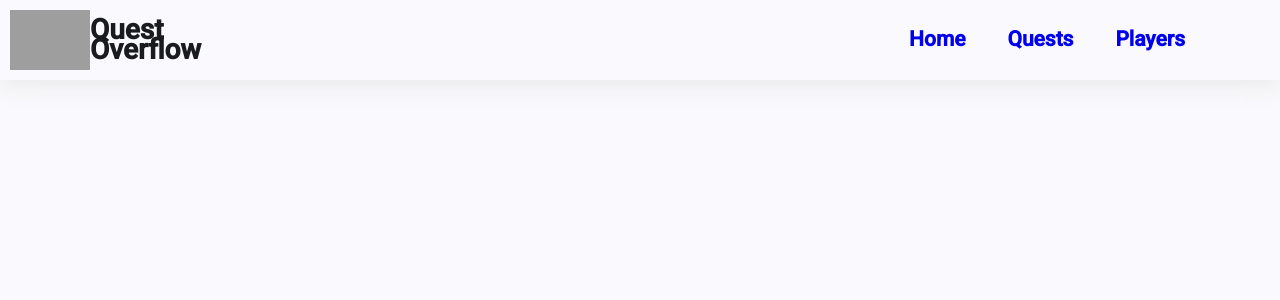
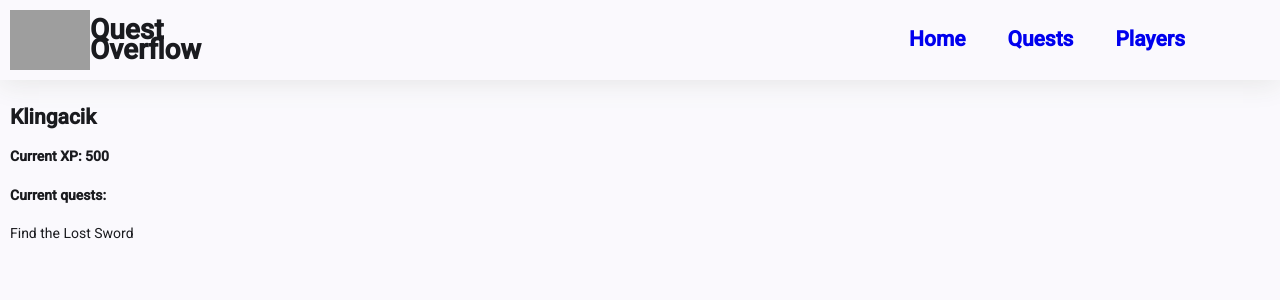
Before and after one commit to Klingacik/appslab-2025, an Angular app: page /players/1 in a window 1280 px wide. Before the commit this address led to /. Shown: the top 300 px of the page. Built offline with nearby package versions, Linux system fonts and the light colour scheme; grey boxes are pictures that could not be loaded.

Commit message:
Add player details component; quests of the player are clickable

```diff
--- a/src/app/app.routes.ts
+++ b/src/app/app.routes.ts
@@ -3,6 +3,7 @@ import {QuestsComponent} from './quests/quests.component';
 import {Home} from './home/home';
 import { QuestDetail } from './quest-detail/quest-detail.component';
 import { Players } from './players/players';
+import { PlayerDetail } from './player-detail/player-detail';
 
 export const routes: Routes = [
   {
@@ -20,5 +21,9 @@ export const routes: Routes = [
   {
     path: 'players',
     component: Players
+  },
+  {
+    path: 'players/:id',
+    component: PlayerDetail
   }
 ];
--- /dev/null
+++ b/src/app/player-detail/player-detail.html
@@ -0,0 +1,8 @@
+@if (player) {
+    <h2>{{ player.nickname }}</h2>
+    <h4>Current XP: {{ player.xp }}</h4>
+    <h4>Current quests:</h4>
+    @for (quest of player.quests; track $index) {
+        <mat-list-item [routerLink]="['/quests', quest.id]">{{quest.title}}</mat-list-item>
+    }
+}
--- /dev/null
+++ b/src/app/player-detail/player-detail.ts
@@ -0,0 +1,22 @@
+import { Component, inject } from '@angular/core';
+import { ActivatedRoute, RouterLink } from '@angular/router';
+import { PlayersService } from '../players/players.service';
+import { Player } from '../players/player';
+import { MatListItem } from "@angular/material/list";
+
+@Component({
+  selector: 'app-player-detail',
+  imports: [MatListItem, RouterLink],
+  templateUrl: './player-detail.html',
+  styleUrl: './player-detail.css'
+})
+export class PlayerDetail {
+  route: ActivatedRoute = inject(ActivatedRoute);
+  playersService: PlayersService = inject(PlayersService);
+  player: Player | undefined;
+
+  constructor() {
+    const playerIdFromRoute = Number(this.route.snapshot.params['id']);
+    this.player = this.playersService.getPlayerById(playerIdFromRoute);
+  }
+}
--- a/src/app/players/player-item/player-item.html
+++ b/src/app/players/player-item/player-item.html
@@ -1,6 +1,4 @@
-<div matListItemTitle>{{ player().nickname }}
-    <span>({{ player().xp }} XP)</span>
-    @for (quest of player().quests; track $index) {
-        <mat-list-item>{{quest.title}}</mat-list-item>
-    }
-</div>
+<mat-list-item [routerLink]="['/players', player().id]">
+    <div matListItemTitle>{{ player().nickname }}
+    </div>
+</mat-list-item>
--- a/src/app/players/player-item/player-item.ts
+++ b/src/app/players/player-item/player-item.ts
@@ -1,10 +1,11 @@
 import { Component, input } from '@angular/core';
 import { Player } from '../player';
 import {MatListItem, MatListItemTitle} from "@angular/material/list";
+import { RouterLink } from '@angular/router';
 
 @Component({
   selector: 'app-player-item',
-  imports: [MatListItem, MatListItemTitle],
+  imports: [MatListItem, MatListItemTitle, RouterLink],
   templateUrl: './player-item.html',
   styleUrl: './player-item.css'
 })
--- a/src/app/players/players.service.ts
+++ b/src/app/players/players.service.ts
@@ -18,6 +18,10 @@ export class PlayersService {
 
   getPlayers(): Player[] {
     return [...this.players];
+  }
+
+  getPlayerById(id: number): Player | undefined {
+    return this.players.find(player => player.id === id);
   }
 
   private createDefaultPlayers(): Player[] {
```
Also changed, not shown: src/app/player-detail/player-detail.css (added), 1 other file (tests, documents, lock files or other folders).
